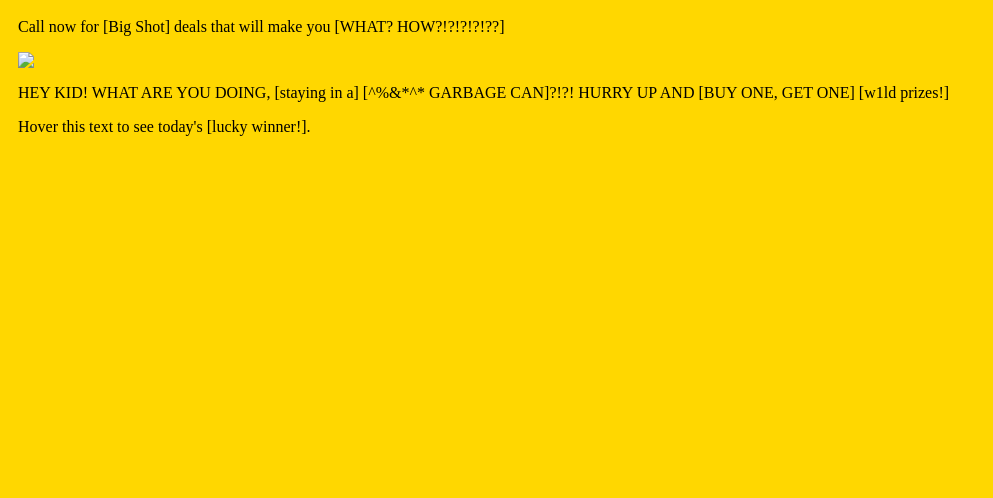
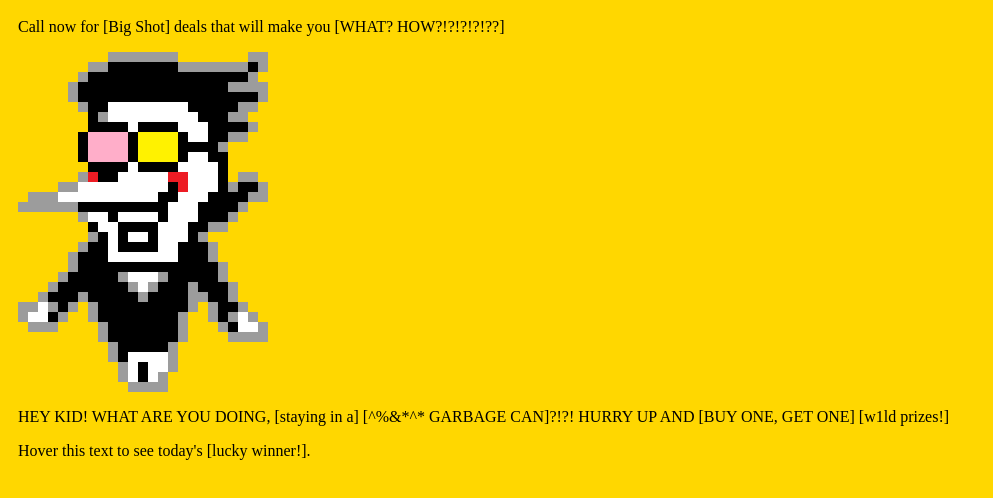
Before and after one commit to adamidtech/website, a plain HTML site: page index.html in a window 1280 px wide. Shown: the part 58-556 px from the top of the page, without its empty margins (0-993 px from the left). Drawn offline with Linux system fonts and the light colour scheme; the site is published under a folder, as on GitHub Pages, so addresses that start at the root find nothing.

Commit message:
Update index.html

```diff
--- a/index.html
+++ b/index.html
@@ -6,7 +6,7 @@
 <h1> Spamton's Big Shot Autos </h1>
 <p> Call now for [Big Shot] deals that will make you [WHAT? HOW?!?!?!?!??] </p>
 <div id="spamton">
-	<div id="image"><img src="/spamton.jpg"></div>
+	<div id="image"><img src="./spamton.jpg"></div>
 	<div id="description"><p>HEY KID! WHAT ARE YOU DOING, [staying in a] [^%&*^* GARBAGE CAN]?!?! HURRY UP AND [BUY ONE, GET ONE] [w1ld prizes!]</p></div>
 	<div title="0.05 kromer won by addison #54356">Hover this text to see today's [lucky winner!].</div>
 </div>
```
